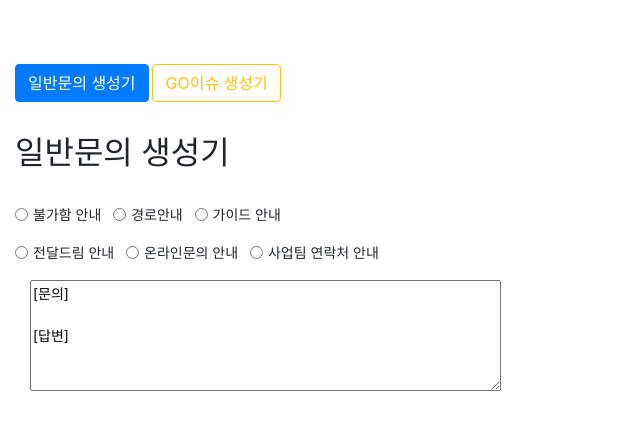
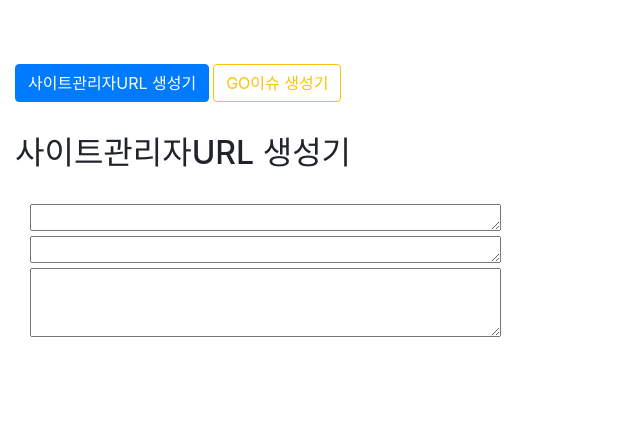
Before and after one commit to yeahn330/removeKit, a plain HTML site: page backoffice.html in a window 1280 px wide. Shown: the whole page, without its empty margins (0-640 px from the left). Drawn offline with Linux system fonts and the light colour scheme.

Commit message:
일반문의 생성기 삭제하고 대신 사이트관리자 url생성기 추가

```diff
--- a/backoffice.html
+++ b/backoffice.html
@@ -16,8 +16,26 @@
 	<script type="text/javascript">
 		$(document).ready(function () {
 
-		$("#defaultIssueTab").css("display","");
+		$("#siteAdminUrlMakingTab").css("display","");
 		$("#goIssueTab").css("display","none");
+
+		var sccUrl="";
+
+		$("#cloudNum").change(function(){
+			var cloudnn = $("#cloudNum").val();
+			if($("#cloudNum").val() == "1"){
+				cloudnn = "";
+			}
+
+			sccUrl = "https://cloud"+cloudnn+".daouoffice.com:8443/go/admin/company?companyId="+$("#companyId").val();
+			$("#siteUrlScc").val(sccUrl);
+		});
+
+		$("#companyId").change(function(){
+			sccUrl = "https://cloud"+$("#cloudNum").val()+".daouoffice.com:8443/go/admin/company?companyId="+$("#companyId").val();
+			$("#siteUrlScc").val(sccUrl);
+		});
+
 
 		var goRegIssue = "[클라우드/회사명] 문의문의문의문의문의문의";
 		var splArr = goRegIssue.split(']');
@@ -50,38 +68,21 @@
 							);
 		});
 
-		$("#defaultReg").val("[문의]\n"
-						  + "\n"
-						  + "[답변]\n"
-						  );
 
-
-		var defaultCount = $("input[name=inlineRadioOptions]").length;
-		for(var i=0; i<=defaultCount; i++){
-			$("#inlineRadio"+i).click(function(){
-				console.log(">>>>"+i)
-				$("#defaultReg").val("[문의]\n"
-							  + "\n"
-							  + "[답변]\n"
-							  + $('input[name="inlineRadioOptions"]:checked').val()
-							  );
-			});
-		}
-
-		$("#defaultIssueBtn").click(function(){
+		$("#urlMakingBtn").click(function(){
 			$(this).attr('class','btn btn-primary');
 			$("#goIssueBtn").attr('class','btn btn-outline-warning');
 
-			$("#defaultIssueTab").css("display","");
+			$("#siteAdminUrlMakingTab").css("display","");
 			$("#goIssueTab").css("display","none");
 		});
 
 		$("#goIssueBtn").click(function(){
 			$(this).attr('class','btn btn-warning');
-			$("#defaultIssueBtn").attr('class','btn btn-outline-primary');
+			$("#urlMakingBtn").attr('class','btn btn-outline-primary');
 
 			$("#goIssueTab").css("display","");
-			$("#defaultIssueTab").css("display","none");
+			$("#siteAdminUrlMakingTab").css("display","none");
 		});
 
 		});
@@ -111,42 +112,21 @@
     <main role="main" class="col-md-9">
 	  <p></p>
       <p>
-		<button type="button" class="btn btn-primary" id="defaultIssueBtn">일반문의 생성기</button>
+		<button type="button" class="btn btn-primary" id="urlMakingBtn">사이트관리자URL 생성기</button>
 		<button type="button" class="btn btn-outline-warning" id="goIssueBtn">GO이슈 생성기</button>
       </p>
 
 
 
-
-	  <div id="defaultIssueTab">
+	  <div id="siteAdminUrlMakingTab">
 		  <div class="d-flex justify-content-between flex-wrap flex-md-nowrap align-items-center pt-3 pb-2 mb-3">
-			<h2 class="h2">일반문의 생성기</h2>
-		  </div>
-		  <div class="form-check form-check-inline">
-			<input class="form-check-input" type="radio" name="inlineRadioOptions" id="inlineRadio1" value="불가함 안내">
-			<label class="form-check-label" for="inlineRadio1">불가함 안내</label>
-			&nbsp;&nbsp;&nbsp;
-			<input class="form-check-input" type="radio" name="inlineRadioOptions" id="inlineRadio2" value="경로안내">
-			<label class="form-check-label" for="inlineRadio2">경로안내</label>
-			&nbsp;&nbsp;&nbsp;
-			<input class="form-check-input" type="radio" name="inlineRadioOptions" id="inlineRadio3" value="가이드 안내">
-			<label class="form-check-label" for="inlineRadio3">가이드 안내</label>
+			<h2 class="h2">사이트관리자URL 생성기</h2>
 
 		  </div>
-		  <p></p>
-		  <div class="form-check form-check-inline">
-			<input class="form-check-input" type="radio" name="inlineRadioOptions" id="inlineRadio4" value="전달드림 안내">
-			<label class="form-check-label" for="inlineRadio4">전달드림 안내</label>
-			&nbsp;&nbsp;&nbsp;
-			<input class="form-check-input" type="radio" name="inlineRadioOptions" id="inlineRadio5" value="온라인문의 안내">
-			<label class="form-check-label" for="inlineRadio5">온라인문의 안내</label>
-			&nbsp;&nbsp;&nbsp;
-			<input class="form-check-input" type="radio" name="inlineRadioOptions" id="inlineRadio6" value="사업팀 연락처 안내">
-			<label class="form-check-label" for="inlineRadio6">사업팀 연락처 안내</label>
-		  </div>
-		  <p></p>
 		  <div class="container">
-			<textarea rows="5" cols="50" id="defaultReg" ></textarea><br>
+			<textarea rows="1" cols="50" id="cloudNum" ></textarea><br>
+			<textarea rows="1" cols="50" id="companyId" ></textarea><br>
+			<textarea rows="3" cols="50" id="siteUrlScc" ></textarea>
 		  </div>
 	  </div>
 
@@ -162,6 +142,8 @@
 		  </div>
 	  </div>
 
+
+
     </main>
   </div>
 </div>
```
